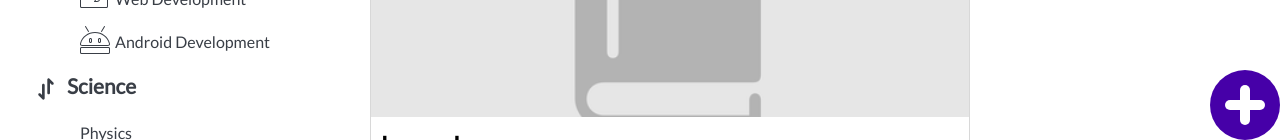
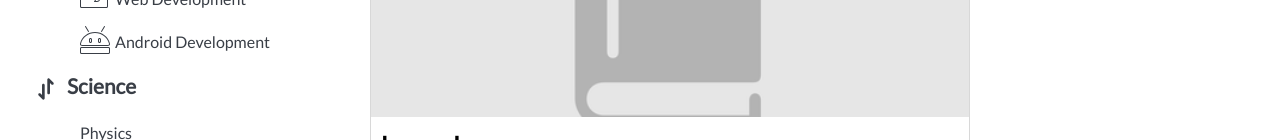
Before and after one commit to aanalma28/tech-talk, a Next.js app: page / in a window 1280 px wide. Shown: the part 660-800 px from the top of the page. Built offline with nearby package versions, Linux system fonts and the light colour scheme.

Commit message:
deleting create post at landingpage

```diff
--- a/styles/landingpage.module.css
+++ b/styles/landingpage.module.css
@@ -141,38 +141,6 @@
     gap: 10px;
 }
 
-.footer{
-    width: 100%;
-    display: flex;
-    bottom: 0;
-    position: fixed;
-    justify-content: flex-end;
-}
-.createPost{
-    width: 70px;
-    height: 70px;
-    background-color: var(--maincolor);
-    border-radius: 50%;
-}
-
-
-.hPlus{
-    width: 40px;
-    height: 10px;
-    transform: translate(15px, 30px);
-    background-color: white;
-    border-radius: 10px;
-}
-
-.vPlus{
-    width: 10px;
-    height: 40px;
-    background-color: white;
-    transform: translate(30px, 5px);
-    border-radius: 10px;
-}
-
-
 
 /* media query */
 @media screen and (max-width: 950px){
```
Also changed, not shown: lib/server.js.
